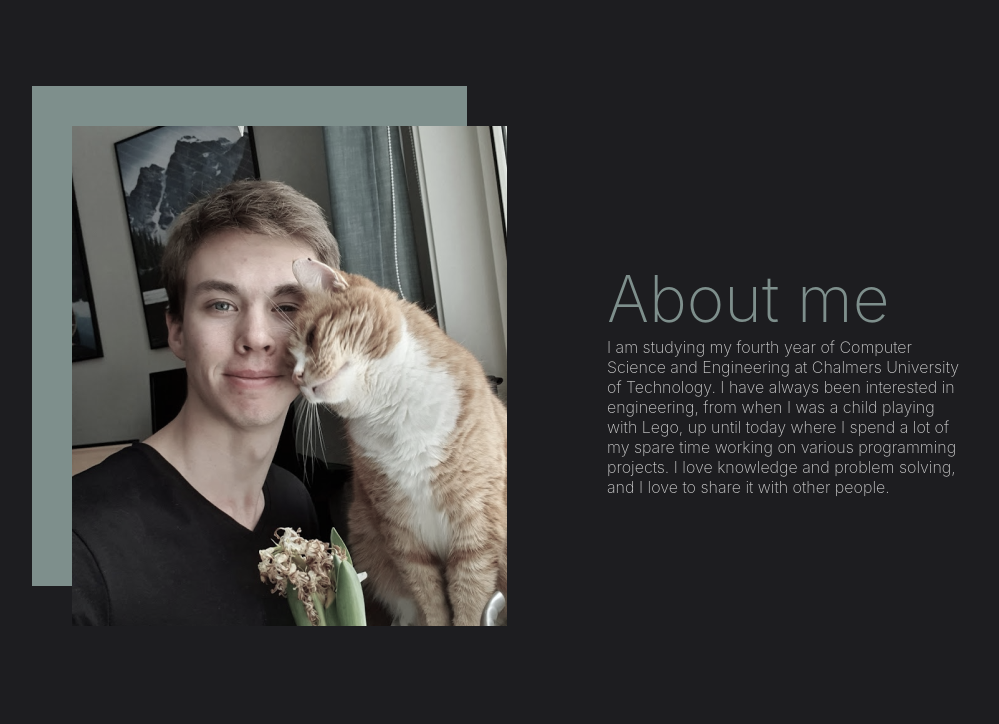
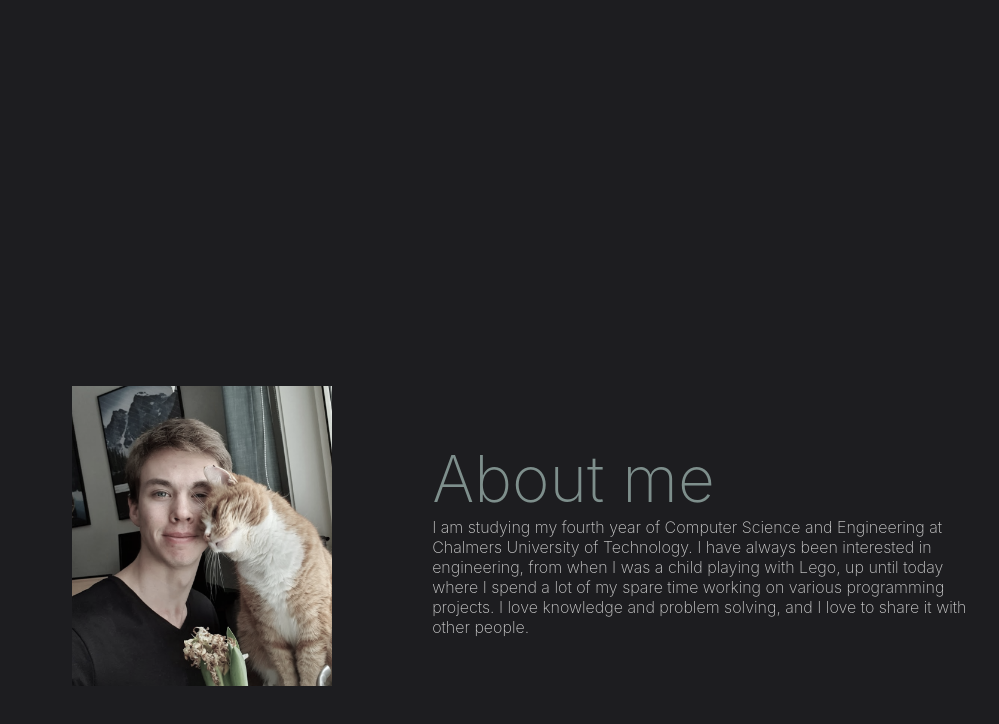
Before and after one commit to JohannesHolmgren/JohannesHolmgren.github.io, a plain HTML site: page index.html in a window 1280 px wide. Shown: the part 702-1426 px from the top of the page, without its empty margins (120-1119 px from the left). Drawn offline with Linux system fonts and the light colour scheme; a web font is replaced by a local one.

Commit message:
some change

```diff
--- a/css/style.css
+++ b/css/style.css
@@ -105,7 +105,7 @@ nav .navigation ul :hover::after {
 /* Front page */
 
 .front-page {
-  height: 65vh;
+  height: 85vh;
   display: flex;
   flex-direction: column;
   justify-content: end;
@@ -213,14 +213,17 @@ nav .navigation ul :hover::after {
 .profile-image img {
   top: 40px;
   left: 40px;
-  width: 435px;
-  height: 500px;
+  aspect-ratio: 435/500;
+  max-width: 100%;
+  max-height: 100%;
+  /* height: 500px; */
 }
 
 .profile-background {
   background-color: var(--accentColor);
-  width: 435px;
-  height: 500px;
+  size: inherit;
+  /* width: 435px;
+  height: 500px; */
   position: absolute;
   top: -40px;
   left: -40px;
```
